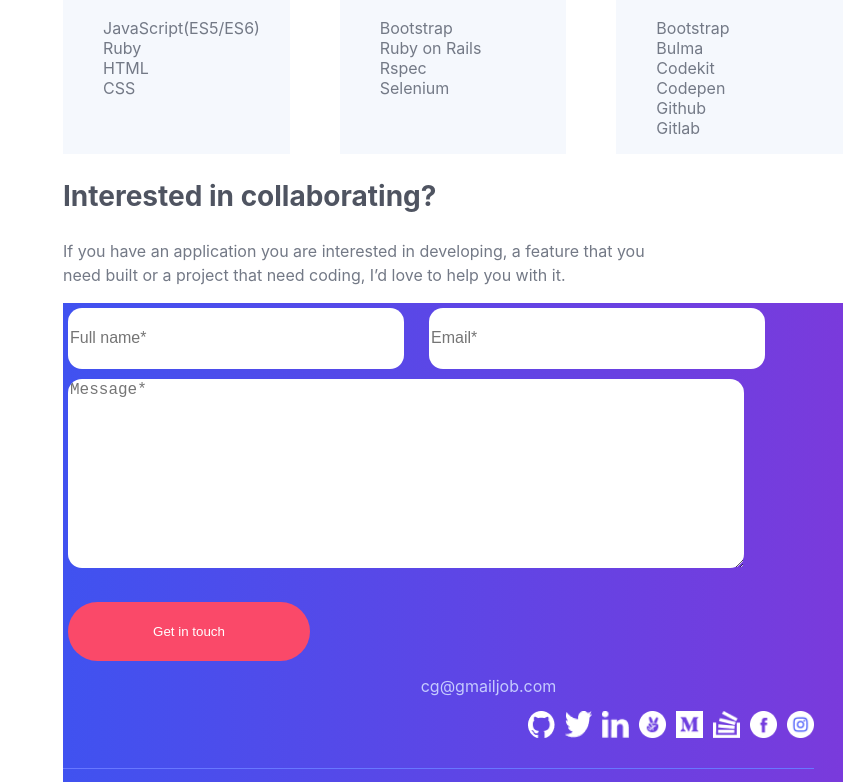
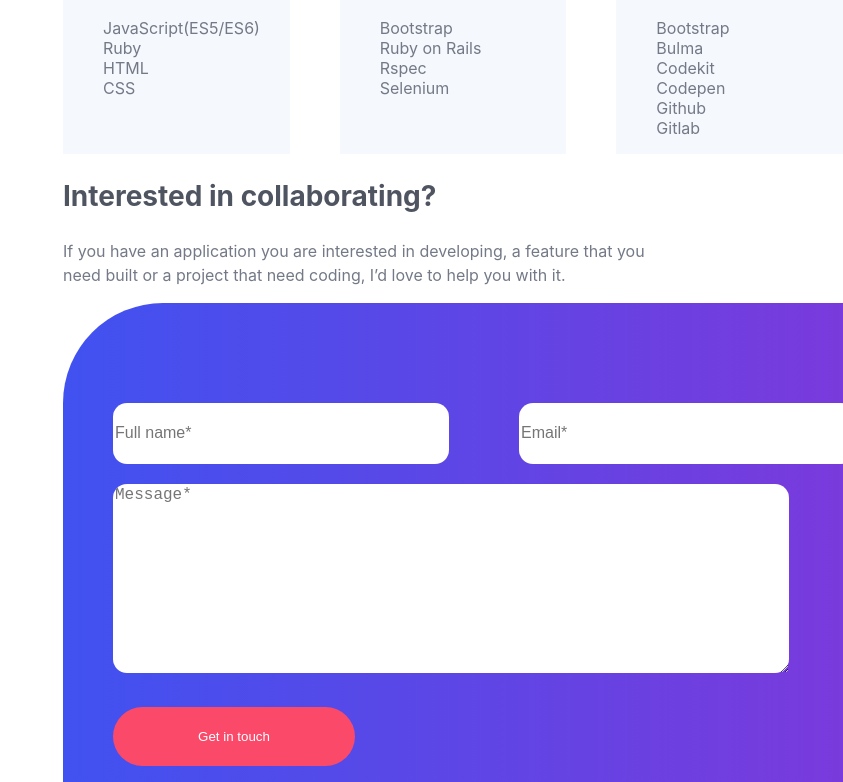
Before and after one commit to EtsegenetE/figma-portfolio, a React (Create React App) app: page / in a window 1280 px wide. Shown: the part 2004-2786 px from the top of the page, without its empty margins (437-1280 px from the left). Built offline with nearby package versions, Linux system fonts and the light colour scheme.

Commit message:
committing files

```diff
--- a/src/About.js
+++ b/src/About.js
@@ -4,7 +4,7 @@ function About() {
             <div className="about-me">
                 <h3>About me</h3>
                 <p>In three sentences describe who you are as a proffessional. Look through some of my work and experience! If you like what you see and have project you need coded, don’t hesistate to contact me.</p>
-                <button>Get my resume</button>
+                 <a href="https://enhancv.com/resume-examples/front-end-developer/#re-resume-preview" ><button>Get my resume</button></a>
             </div>
             <div className="boxes">
                 <div className="branch">
--- a/src/App.css
+++ b/src/App.css
@@ -26,6 +26,7 @@ body{
   font-family: 800;
   font-size: 20px;
   line-height: 86px;
+  margin-left: 20px;
 }
 
 .nav{
@@ -53,6 +54,7 @@ body{
   height: 32px;
   text-align: center;
   margin-left: -10px;
+  padding-bottom: 5px;
 }
 
 .mobile a {
@@ -68,6 +70,7 @@ body{
     position: relative;
     margin-top: 20px;
     height: 550px;
+    border-bottom-left-radius: 100px;
 }
 
 .right-header > h1 {
@@ -253,6 +256,7 @@ body{
   width: 851px;
   height: 624px;
   margin-left: 500px;
+  border-top-left-radius: 100px;
 }
 
 .containers > p {
@@ -274,8 +278,8 @@ body{
   width: 332px;
   height: 59px;
   border: 1px;
-  margin-top: 5px;
-  margin-left: 5px;
+  margin-top: 100px;
+  margin-left: 50px;
   font-size: 16px;
 }
 
@@ -284,8 +288,8 @@ form > .mm {
   height: 185px;
   border-radius: 14px;
   border: 1px;
-  margin-top: 10px;
-  margin-left: 5px;
+  margin-top: 20px;
+  margin-left: 50px;
   font-size: 16px;
 }
 
@@ -297,7 +301,7 @@ form > button {
   width: 242px;
   border: 1px;
   margin-top: 30px;
-  margin-left: 5px;
+  margin-left: 50px;
 }
 
 .footer-img{
@@ -355,6 +359,7 @@ form > button {
     z-index: 1;
     padding-left: 25px;
     height: 400px;
+    border-bottom-left-radius: 0;
   }
   .right-header > h1{
     font-size: 30px;
@@ -511,6 +516,7 @@ form > button {
     width: 375px;
     height: 671px;
     margin-left: 48px;
+    border-top-left-radius: 0;
   }
 
   .text{
--- a/src/Footer.js
+++ b/src/Footer.js
@@ -68,14 +68,14 @@
                 </form>
                 <p>cg@gmailjob.com</p>
                 <div className="footer-img">
-                    <img src={Github} alt="img1" width="27px" height="27px" />
-                    <img src={twitter} alt="img1" width="27px" height="27px" />
-                    <img src={LinkedIN} alt="img1" width="27px" height="27px" />
-                    <img src={PIS} alt="img1" width="27px" height="27px" />
-                    <img src={M} alt="img1" width="27px" height="27px" />
-                    <img src={stack} alt="img1" width="27px" height="27px" />
-                    <img src={Facebook} alt="img1" width="27px" height="27px" />
-                    <img src={Instagram} alt="img1" width="27px" height="27px" />
+                    <a href="https://github.com/EtsegenetE"> <img src={Github} alt="img1" width="27px" height="27px" /></a>
+                    <a><img src={twitter} alt="img1" width="27px" height="27px" /></a>
+                    <a> <img src={LinkedIN} alt="img1" width="27px" height="27px" /></a>
+                    <a><img src={PIS} alt="img1" width="27px" height="27px" /></a>
+                    <a> <img src={M} alt="img1" width="27px" height="27px" /></a>
+                    <a> <img src={stack} alt="img1" width="27px" height="27px" /></a>
+                    <a><img src={Facebook} alt="img1" width="27px" height="27px" /></a>
+                    <a href="https://www.instagram.com/etsegenetelias/" > <img src={Instagram} alt="img1" width="27px" height="27px" /></a>
                 </div>
                 <p>&copy; 2020 Micrverse</p>
             </div>
--- a/src/Header.js
+++ b/src/Header.js
@@ -42,14 +42,14 @@ function Header() {
                     <div className="G-14">
                         <p>My works in social networks</p>
                         <div className="G-14-img">
-                            <img src={Union3} alt="img1" width="27px" height="27px" />
-                            <img src={Shape3} alt="img2" width="27px" height="27px" />
-                            <img src={Shape4} alt="img3" width="27px" height="27px" />
-                            <img src={Subtract2} alt="img4" width="27px" height="27px" />
-                            <img src={Subtract3} alt="img5" width="27px" height="27px" />
-                            <img src={Union4} alt="img6" width="27px" height="27px" />
-                            <img src={Subtract4} alt="img7" width="27px" height="27px" />
-                            <img src={Subtract5} alt="img8" width="27px" height="27px" />
+                            <a href="https://github.com/EtsegenetE"><img src={Union3} alt="img1" width="27px" height="27px" href="https://github.com/EtsegenetE" /></a>
+                            <a><img src={Shape3} alt="img2" width="27px" height="27px" href="" /></a>
+                            <a><img src={Shape4} alt="img3" width="27px" height="27px" /></a>
+                            <a><img src={Subtract2} alt="img4" width="27px" height="27px" /></a>
+                            <a> <img src={Subtract3} alt="img5" width="27px" height="27px" /></a>
+                            <a><img src={Union4} alt="img6" width="27px" height="27px" /></a>
+                            <a><img src={Subtract4} alt="img7" width="27px" height="27px" /></a>
+                            <a href="https://www.instagram.com/etsegenetelias/"><img src={Subtract5} alt="img8" width="27px" height="27px" /></a>
                         </div>
                     </div>
                 </div>
```
